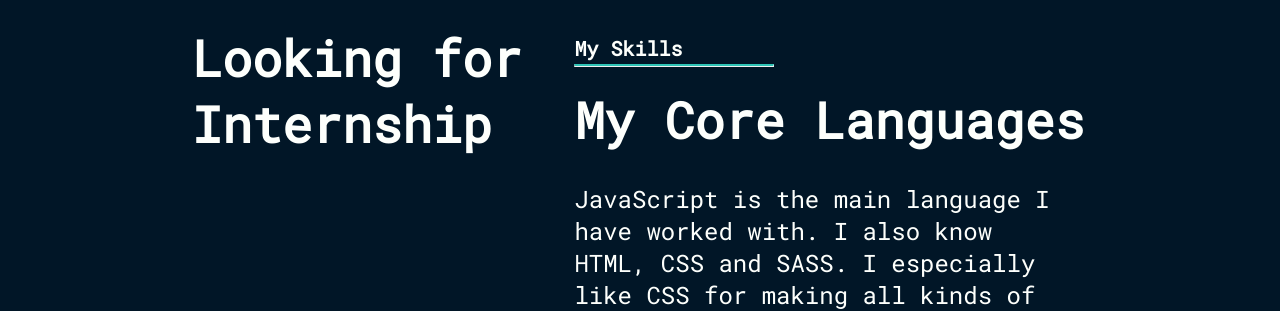
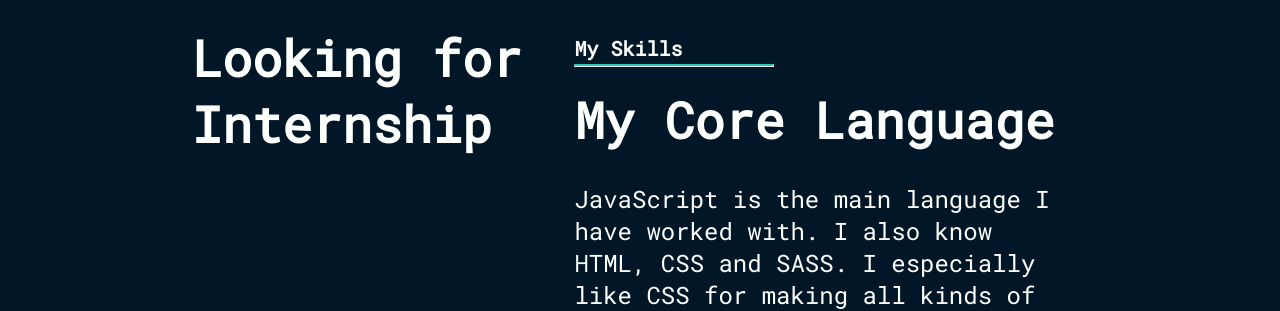
Before and after one commit to ViliKo/vili-website, a Jekyll site: the page built from index.html, in a window 1280 px wide and 900 px high, scrolled down 642 px. Shown: the part 173-484 px from the top of the window. Built offline with Jekyll 4.4.1, drawn with Linux system fonts in a browser that asks for light colours.

Commit message:
Update index.html
Changed a typo

```diff
--- a/index.html
+++ b/index.html
@@ -38,7 +38,7 @@ layout: home
             <div class="coding-section-container__text">
                 <small>My Skills</small>
                 <hr>
-                <h2>My Core Languages</h2>
+                <h2>My Core Language</h2>
                 <p>JavaScript is the main language I have worked with. I
                 also know HTML, CSS and SASS. I especially
                 like CSS for making all kinds of graphics.
```
